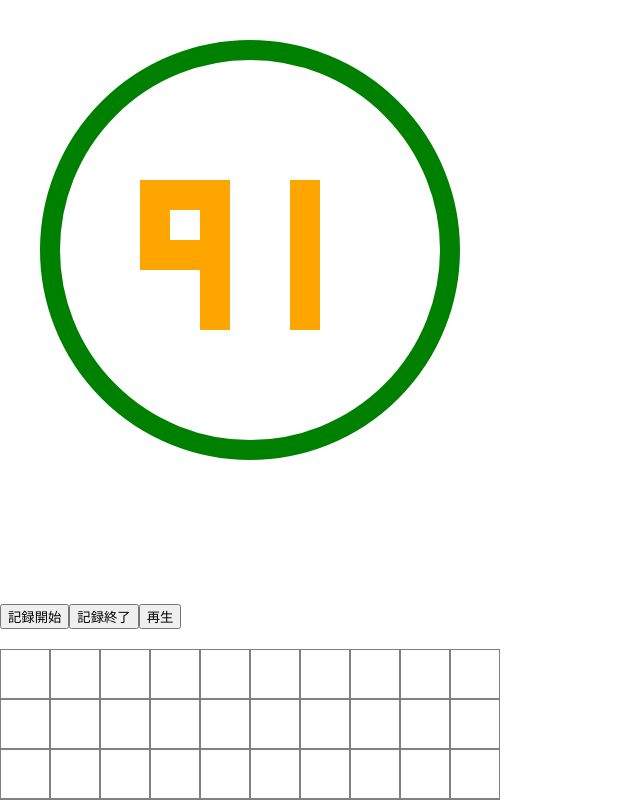
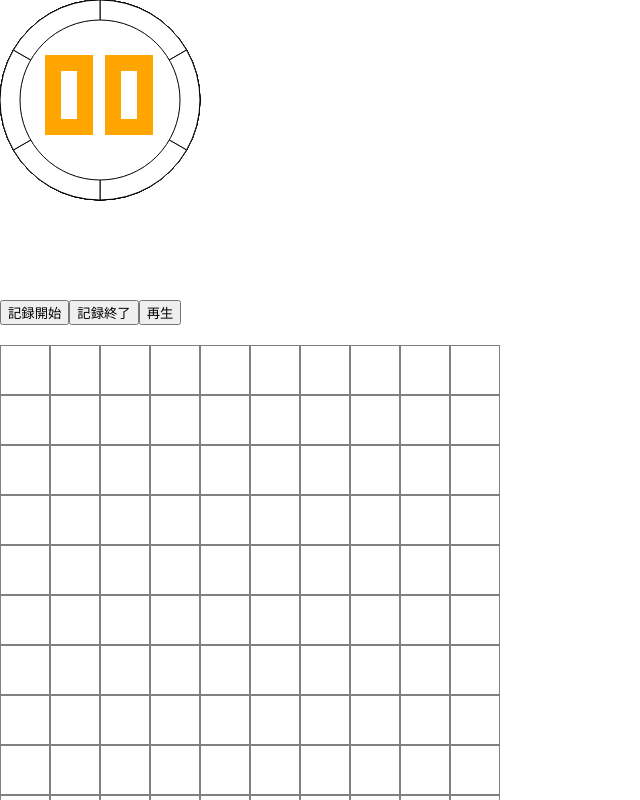
Before and after one commit to ka-aki/my-training, a React (Create React App) app: page / in a window 1280 px wide. Shown: the top 800 px of the page, without its empty margins (0-640 px from the left). Built offline with nearby package versions, Linux system fonts and the light colour scheme.

Commit message:
add gauge

```diff
--- a/src/App.css
+++ b/src/App.css
@@ -1,5 +1,6 @@
-.root {
+.timer {
   margin: 30px;
+  height: 300px;
 }
 .black {
   background-color: black;
--- a/src/App.js
+++ b/src/App.js
@@ -100,7 +100,7 @@ const App = () => {
 
   return (
     <div>
-      <Timer className="root" />
+      <Timer className="timer" />
       <div>
         <button onClick={onStart}>記録開始</button>
         <button onClick={onFinish}>記録終了</button>
--- /dev/null
+++ b/src/components/ClockBoard/index.js
@@ -0,0 +1,23 @@
+import React, { useRef, useEffect } from 'react';
+
+const ClockBoard = (props) => {
+  const canvasRef = useRef(null);
+
+  useEffect(() => {
+    const canvas = canvasRef.current;
+    const context = canvas.getContext('2d');
+    context.beginPath();
+    context.arc(100, 100, 80, Math.PI * 2, false);
+    context.fillStyle = 'white';
+    context.fill();
+    context.lineWidth = 1;
+    context.strokeStyle = 'black';
+    context.stroke();
+  }, []);
+
+  return (
+    <canvas id="canvas2" ref={canvasRef} {...props} width="600" height="600" />
+  );
+};
+
+export default ClockBoard;
--- a/src/components/Count/count.module.css
+++ /dev/null
@@ -1,10 +0,0 @@
-.grid {
-  display: inline-grid;
-  grid-template-columns: repeat(3, 30px);
-  grid-template-rows: repeat(5, 30px);
-  margin: 0 15px;
-}
-
-.orange {
-  background-color: orange;
-}
--- a/src/components/Count/index.js
+++ b/src/components/Count/index.js
@@ -1,30 +1,98 @@
-import styles from './count.module.css';
-import React from 'react';
+import React, { useRef, useEffect } from 'react';
 
 const setNum = {
-  0: [1, 1, 1, 1, 0, 1, 1, 0, 1, 1, 0, 1, 1, 1, 1],
-  1: [0, 1, 0, 0, 1, 0, 0, 1, 0, 0, 1, 0, 0, 1, 0],
-  2: [1, 1, 1, 0, 0, 1, 1, 1, 1, 1, 0, 0, 1, 1, 1],
-  3: [1, 1, 1, 0, 0, 1, 1, 1, 1, 0, 0, 1, 1, 1, 1],
-  4: [1, 0, 1, 1, 0, 1, 1, 1, 1, 0, 0, 1, 0, 0, 1],
-  5: [1, 1, 1, 1, 0, 0, 1, 1, 1, 0, 0, 1, 1, 1, 1],
-  6: [1, 1, 1, 1, 0, 0, 1, 1, 1, 1, 0, 1, 1, 1, 1],
-  7: [1, 1, 1, 1, 0, 1, 0, 0, 1, 0, 0, 1, 0, 0, 1],
-  8: [1, 1, 1, 1, 0, 1, 1, 1, 1, 1, 0, 1, 1, 1, 1],
-  9: [1, 1, 1, 1, 0, 1, 1, 1, 1, 0, 0, 1, 0, 0, 1],
+  0: [
+    [1, 1, 1],
+    [1, 0, 1],
+    [1, 0, 1],
+    [1, 0, 1],
+    [1, 1, 1],
+  ],
+  1: [
+    [0, 1, 0],
+    [0, 1, 0],
+    [0, 1, 0],
+    [0, 1, 0],
+    [0, 1, 0],
+  ],
+  2: [
+    [1, 1, 1],
+    [0, 0, 1],
+    [1, 1, 1],
+    [1, 0, 0],
+    [1, 1, 1],
+  ],
+  3: [
+    [1, 1, 1],
+    [0, 0, 1],
+    [1, 1, 1],
+    [0, 0, 1],
+    [1, 1, 1],
+  ],
+  4: [
+    [1, 0, 1],
+    [1, 0, 1],
+    [1, 1, 1],
+    [0, 0, 1],
+    [0, 0, 1],
+  ],
+  5: [
+    [1, 1, 1],
+    [1, 0, 0],
+    [1, 1, 1],
+    [0, 0, 1],
+    [1, 1, 1],
+  ],
+  6: [
+    [1, 1, 1],
+    [1, 0, 0],
+    [1, 1, 1],
+    [1, 0, 1],
+    [1, 1, 1],
+  ],
+  7: [
+    [1, 1, 1],
+    [1, 0, 1],
+    [0, 0, 1],
+    [0, 0, 1],
+    [0, 0, 1],
+  ],
+  8: [
+    [1, 1, 1],
+    [1, 0, 1],
+    [1, 1, 1],
+    [1, 0, 1],
+    [1, 1, 1],
+  ],
+  9: [
+    [1, 1, 1],
+    [1, 0, 1],
+    [1, 1, 1],
+    [0, 0, 1],
+    [0, 0, 1],
+  ],
 };
 
 const Count = ({ count }) => {
-  return (
-    <div>
-      <div className={styles.grid}>
-        {count >= 0 &&
-          setNum[count].map((v, i) => (
-            <div key={i} className={v && styles.orange} />
-          ))}
-      </div>
-    </div>
-  );
+  const canvasRef = useRef(null);
+
+  useEffect(() => {
+    const canvas = canvasRef.current;
+    const context = canvas.getContext('2d');
+
+    const numberArray = setNum[count];
+
+    numberArray.forEach((a, index) => {
+      a.forEach((v, i) => {
+        context.beginPath();
+        context.rect(16 * i, 16 * index, 16, 16);
+        context.fillStyle = v === 1 ? 'orange' : 'white';
+        context.fill();
+      });
+    });
+  }, [count]);
+
+  return <canvas id="canvas3" ref={canvasRef} width="60" height="90" />;
 };
 
 export default Count;
--- a/src/components/Timer/index.js
+++ b/src/components/Timer/index.js
@@ -1,21 +1,47 @@
 import React, { useRef, useEffect, useState } from 'react';
 import Count from '../Count/index';
+import ClockBoard from '../ClockBoard';
 import styles from './timer.module.css';
 
-const Canvas = (props) => {
+function pieChart(num) {
+  // circle
+  const angleA = 360 * (1 / 6);
+  var context = document.getElementById('canvas1').getContext('2d');
+  for (var i = 0; i < 6; i++) {
+    const fillEndIndex = 6 - num - 1;
+
+    context.beginPath();
+    context.moveTo(100, 100);
+    //円
+    context.arc(
+      100,
+      100,
+      100,
+      ((angleA * i - 90) * Math.PI) / 180,
+      ((angleA * (i + 1) - 90) * Math.PI) / 180,
+      false
+    );
+    context.closePath();
+    context.lineTo(100, 100);
+    if (fillEndIndex === -1) {
+      context.fillStyle = 'lightGreen';
+    } else {
+      context.fillStyle = i <= fillEndIndex ? 'white' : 'lightGreen';
+    }
+    context.fill();
+    context.lineWidth = 1;
+    context.strokeStyle = 'black';
+    context.stroke();
+  }
+}
+
+const Canvas = () => {
   const canvasRef = useRef(null);
-  const [count, setcount] = useState(99);
+  const [count, setcount] = useState(6);
 
   useEffect(() => {
-    const canvas = canvasRef.current;
-    const ctx = canvas.getContext('2d');
-    ctx.beginPath();
-    ctx.arc(250, 250, 200, 0, Math.PI * 2, false);
-    ctx.strokeStyle = 'green';
-    ctx.lineWidth = 20;
-    ctx.stroke();
-    ctx.rotate((50 * Math.PI) / 180);
-  }, []);
+    pieChart(count);
+  }, [count]);
 
   useEffect(() => {
     let id;
@@ -30,16 +56,19 @@ const Canvas = (props) => {
 
   return (
     <div>
+      <div className={styles.canvasWrapper}>
         <canvas
           ref={canvasRef}
-        {...props}
           width="600"
           height="600"
           className={styles.canvas}
+          id="canvas1"
         />
+        <ClockBoard className={styles.canvas} />
         <div className={styles.count}>
           <Count count={Number(count.toString().slice(-2, -1))} />
           <Count count={Number(count.toString().slice(-1))} />
+        </div>
       </div>
     </div>
   );
--- a/src/components/Timer/timer.module.css
+++ b/src/components/Timer/timer.module.css
@@ -1,10 +1,16 @@
+.canvasWrapper {
+  position: relative;
+  height: 300px;
+}
+
 .canvas {
-  position: relative;
+  position: absolute;
+  top: 0;
+  left: 0;
 }
 
 .count {
-  display: flex;
   position: absolute;
-  top: 180px;
-  left: 125px;
+  top: 55px;
+  left: 45px;
 }
```
Lines whose indentation alone changed are shown as unchanged.
